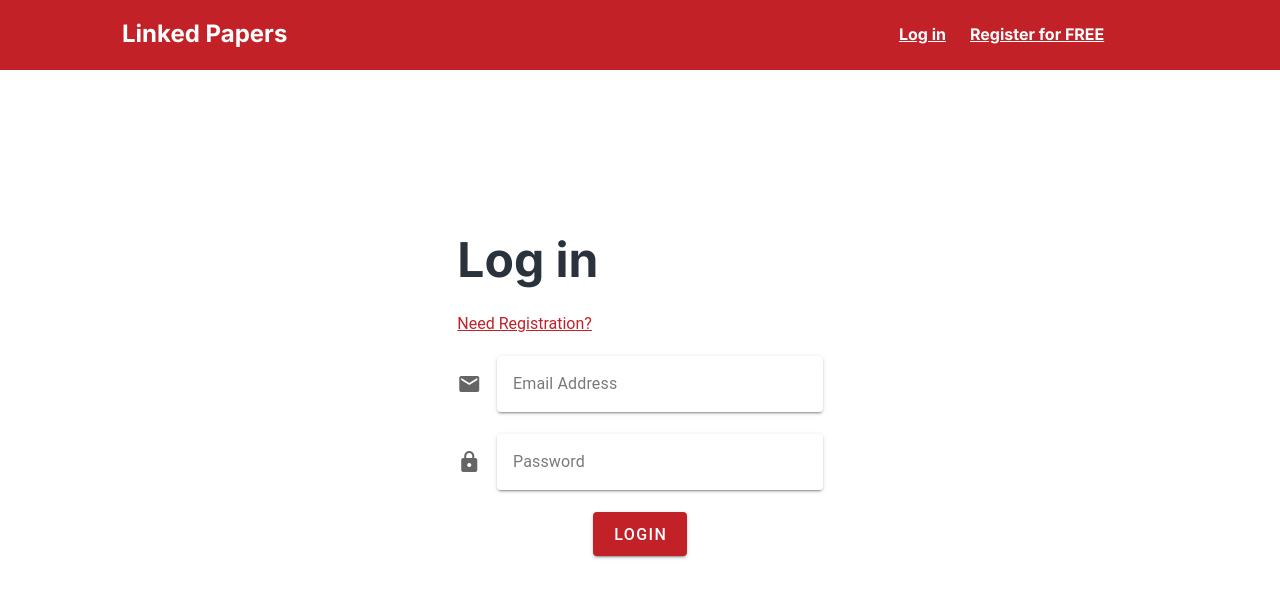
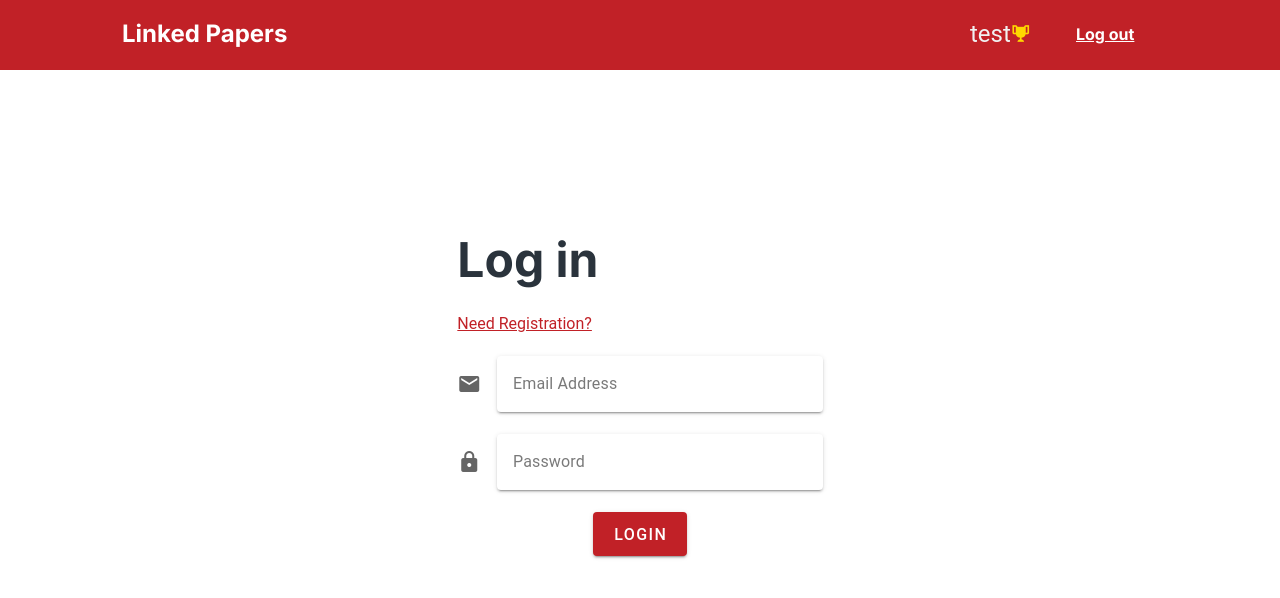
Before and after one commit to huoxj/Linked-papers, a Vue app in the folder bgdata_frontend/: page /login in a window 1280 px wide. Shown: the top 598 px of the page. Built offline with nearby package versions, Linux system fonts and the light colour scheme.

Commit message:
frontend: 完成了登录后的header

```diff
--- a/bgdata_frontend/src/components/Header.vue
+++ b/bgdata_frontend/src/components/Header.vue
@@ -1,4 +1,15 @@
 <script setup lang="ts">
+
+// const username = sessionStorage.getItem("username");
+const username = "test";
+const isPremium = sessionStorage.getItem("isPremium");
+
+const logout = () => {
+  sessionStorage.removeItem("username");
+  sessionStorage.removeItem("token");
+  sessionStorage.removeItem("isPremium");
+  router.push({path: "/"});
+}
 
 </script>
 
@@ -13,15 +24,22 @@
           </router-link>
         </v-col>
         <v-spacer></v-spacer>
-        <v-col md="2" class="col_center" style="justify-content: right">
+        <v-col v-if="!username" md="2" class="col_center" style="justify-content: right">
           <router-link to="/login">
             <p class="h4 theme-white underline">Log in</p>
           </router-link>
         </v-col>
-        <v-col md="2" class="col_center">
+        <v-col v-if="!username" md="2" class="col_center">
           <router-link to="/register">
             <p class="h4 theme-white underline">Register for FREE</p>
           </router-link>
+        </v-col>
+        <v-col v-if="username" md="1" class="col_center">
+          <p style="color: #f1f1f1;font-size: x-large">{{ username }}</p>
+          <v-icon v-if="!isPremium" style="color: gold" size="small" left>mdi-trophy</v-icon>
+        </v-col>
+        <v-col v-if="username" md="1" class="col_center">
+          <p class="h4 theme-white underline" @click="logout">Log out</p>
         </v-col>
         <v-col md="1"></v-col>
       </v-row>
@@ -31,7 +49,7 @@
 </template>
 
 <style scoped>
-.header_wrapper{
+.header_wrapper {
   background-color: #C12127;
   width: 100%;
   height: 70px;
@@ -39,13 +57,16 @@
   top: 0;
   z-index: 999;
 }
-.no_link{
+
+.no_link {
   text-decoration: none;
 }
-.underline{
+
+.underline {
   text-decoration: underline;
 }
-.col_center{
+
+.col_center {
   display: flex;
   align-items: center;
 }
--- a/bgdata_frontend/src/views/Home.vue
+++ b/bgdata_frontend/src/views/Home.vue
@@ -12,9 +12,9 @@ import {reqPaperContentBrief} from "@/api/paper";
 const recommendIdList = ref<number[]>();
 
 // get recommend list
-reqRecommend().then(res => {
-  recommendIdList.value = res.data;
-})
+// reqRecommend().then(res => {
+//   recommendIdList.value = res.data;
+// })
 
 const searchKeywords = ref("");
 
@@ -45,12 +45,12 @@ function doSearch() {
       </v-row>
       <v-row><br><br></v-row>
       <v-row>
-        <v-col md="12" >
+        <v-col md="12">
           <v-text-field
-            placeholder="Search by title or abstract"
-            single-line
-            variant="solo"
-            v-model="searchKeywords"
+              placeholder="Search by title or abstract"
+              single-line
+              variant="solo"
+              v-model="searchKeywords"
           >
             <template v-slot:append>
               <v-btn class="search-button" size="x-large" @click="doSearch">Search</v-btn>
@@ -60,15 +60,15 @@ function doSearch() {
       </v-row>
     </v-container>
   </div>
-  <v-container width="130vh">
-    <v-row style="margin-bottom: 5px">
-      <p class="h2 theme-dark">Recommend for you</p>
-      <v-divider></v-divider>
-    </v-row>
-    <v-row justify="center">
-      <ResultItem v-for="paperId in recommendIdList" :paper-id="paperId"></ResultItem>
-    </v-row>
-  </v-container>
+<!--  <v-container width="130vh">-->
+<!--    <v-row style="margin-bottom: 5px">-->
+<!--      <p class="h2 theme-dark">Recommend for you</p>-->
+<!--      <v-divider></v-divider>-->
+<!--    </v-row>-->
+<!--    <v-row justify="center">-->
+<!--      <ResultItem v-for="paperId in recommendIdList" :paper-id="paperId"></ResultItem>-->
+<!--    </v-row>-->
+<!--  </v-container>-->
   <div>
 
   </div>
@@ -80,10 +80,12 @@ function doSearch() {
   width: 100%;
   height: 45vh;
 }
+
 .search-wrapper {
   width: 140vh;
   height: 30vh;
 }
+
 .search-button {
   background-color: #C12127;
   color: white;
```
